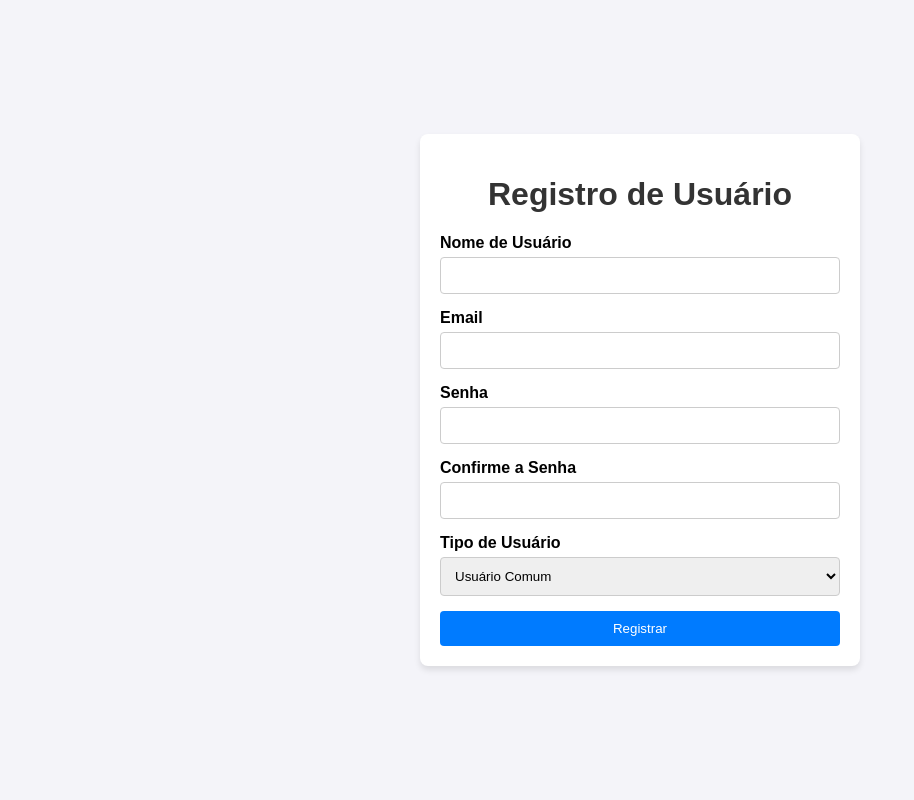
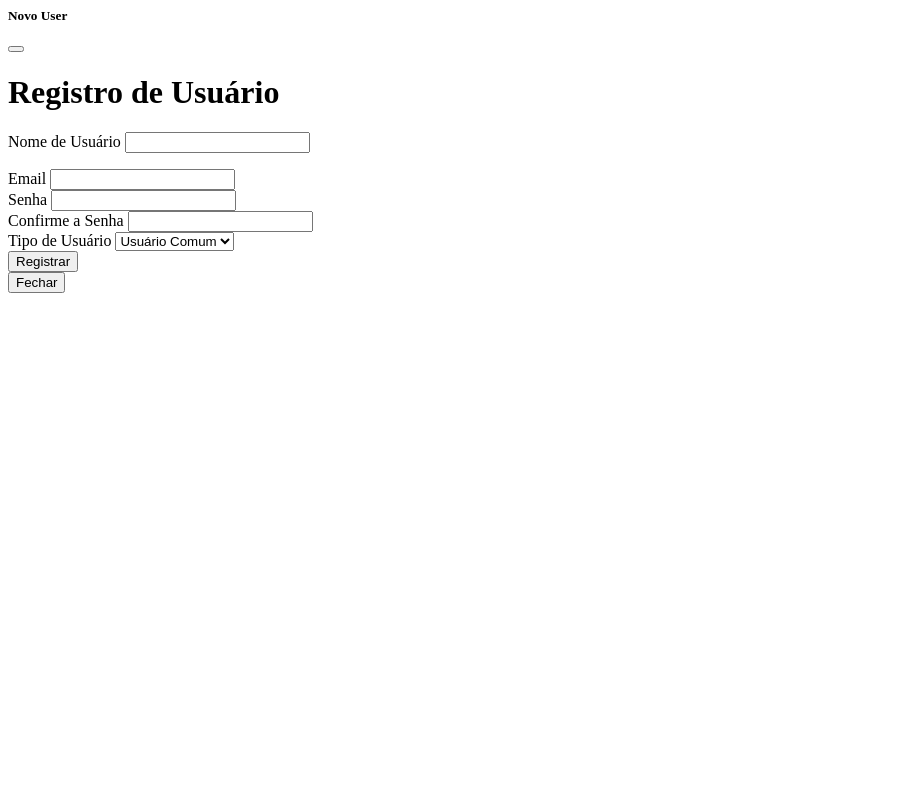
Before and after one commit to luizqueiroz-br/QQSec, a Flask app: page /register in a window 1280 px wide. Shown: the whole page, without its empty margins (0-914 px from the left). Run offline with Flask 3, Linux system fonts and the light colour scheme; a user stored in the database is signed in.

Commit message:
melhoria na tela de admin

```diff
--- a/templates/admin/registro.html
+++ b/templates/admin/registro.html
@@ -1,60 +1,16 @@
-<!DOCTYPE html>
-<html lang="en">
-<head>
-    <meta charset="UTF-8">
-    <meta name="viewport" content="width=device-width, initial-scale=1.0">
-    <title>Registro de Usuário</title>
-    <style>
-        body {
-            font-family: Arial, sans-serif;
-            background-color: #f4f4f9;
-            margin: 0;
-            padding: 0;
-            display: flex;
-            justify-content: center;
-            align-items: center;
-            height: 100vh;
-        }
-        .container {
-            background: #fff;
-            padding: 20px;
-            border-radius: 8px;
-            box-shadow: 0 4px 6px rgba(0, 0, 0, 0.1);
-            width: 100%;
-            max-width: 400px;
-        }
-        h1 {
-            text-align: center;
-            color: #333;
-        }
-        form {
-            display: flex;
-            flex-direction: column;
-        }
-        label {
-            margin-bottom: 5px;
-            font-weight: bold;
-        }
-        input {
-            margin-bottom: 15px;
-            padding: 10px;
-            border: 1px solid #ccc;
-            border-radius: 4px;
-        }
-        button {
-            padding: 10px;
-            background-color: #007BFF;
-            color: #fff;
-            border: none;
-            border-radius: 4px;
-            cursor: pointer;
-        }
-        button:hover {
-            background-color: #0056b3;
-        }
-    </style>
-</head>
-<body>
+
+
+
+
+<div class="modal fade" id="newUserModal" tabindex="-1" aria-labelledby="newUserModalLabel" aria-hidden="true">
+    <div class="modal-dialog">
+        <div class="modal-content">
+            <div class="modal-header">
+                <h5 class="modal-title" id="newUserModalLabel">Novo User</h5>
+                <button type="button" class="btn-close" data-bs-dismiss="modal" aria-label="Close"></button>
+            </div>
+            <div class="modal-body">
+
                 <div class="container">
                     <h1>Registro de Usuário</h1>
                     {% with messages = get_flashed_messages() %}
@@ -65,26 +21,37 @@
                         {% endif %}
                     {% endwith %}
                     <form action="{{ url_for('auth.register') }}" method="POST">
-            <label for="username">Nome de Usuário</label>
-            <input type="text" id="username" name="username" required>
-
-            <label for="email">Email</label>
-            <input type="email" id="email" name="email" required>
-
-            <label for="password">Senha</label>
-            <input type="password" id="password" name="password" required>
-
-            <label for="confirm-password">Confirme a Senha</label>
-            <input type="password" id="confirm-password" name="confirm_password" required>
-
-            <label for="role">Tipo de Usuário</label>
-            <select id="role" name="role" required style="margin-bottom: 15px; padding: 10px; border: 1px solid #ccc; border-radius: 4px; width: 100%;">
+                        <div class="mb-3"></div>
+                            <label for="username" class="form-label">Nome de Usuário</label>
+                            <input type="text" class="form-control" id="username" name="username" required>
+                        </div>
+                        <div class="mb-3">
+                            <label for="email" class="form-label">Email</label>
+                            <input type="email" class="form-control" id="email" name="email" required>
+                        </div>
+                        <div class="mb-3">
+                            <label for="password" class="form-label">Senha</label>
+                            <input type="password" class="form-control" id="password" name="password" required>
+                        </div>
+                        <div class="mb-3">
+                            <label for="confirm-password" class="form-label">Confirme a Senha</label>
+                            <input type="password" class="form-control" id="confirm-password" name="confirm_password" required>
+                        </div>
+                        <div class="mb-3">
+                            <label for="role" class="form-label">Tipo de Usuário</label>
+                            <select id="role" name="role" class="form-select" required>
                                 <option value="comum">Usuário Comum</option>
                                 <option value="admin">Administrador</option>
                             </select>
+                        </div>
+                        <button type="submit" class="btn btn-primary">Registrar</button>
+                    </form>
 
-            <button type="submit">Registrar</button>
-        </form>
 </div>
-</body>
-</html>
+<div class="modal-footer">
+    <button type="button" class="btn btn-secondary" data-bs-dismiss="modal">Fechar</button>
+</div>
+</div>
+</div>
+</div>
+</div>
```
Also changed, not shown: templates/admin/usuarios.html (+17 -10 lines). Lines whose indentation alone changed are shown as unchanged.
